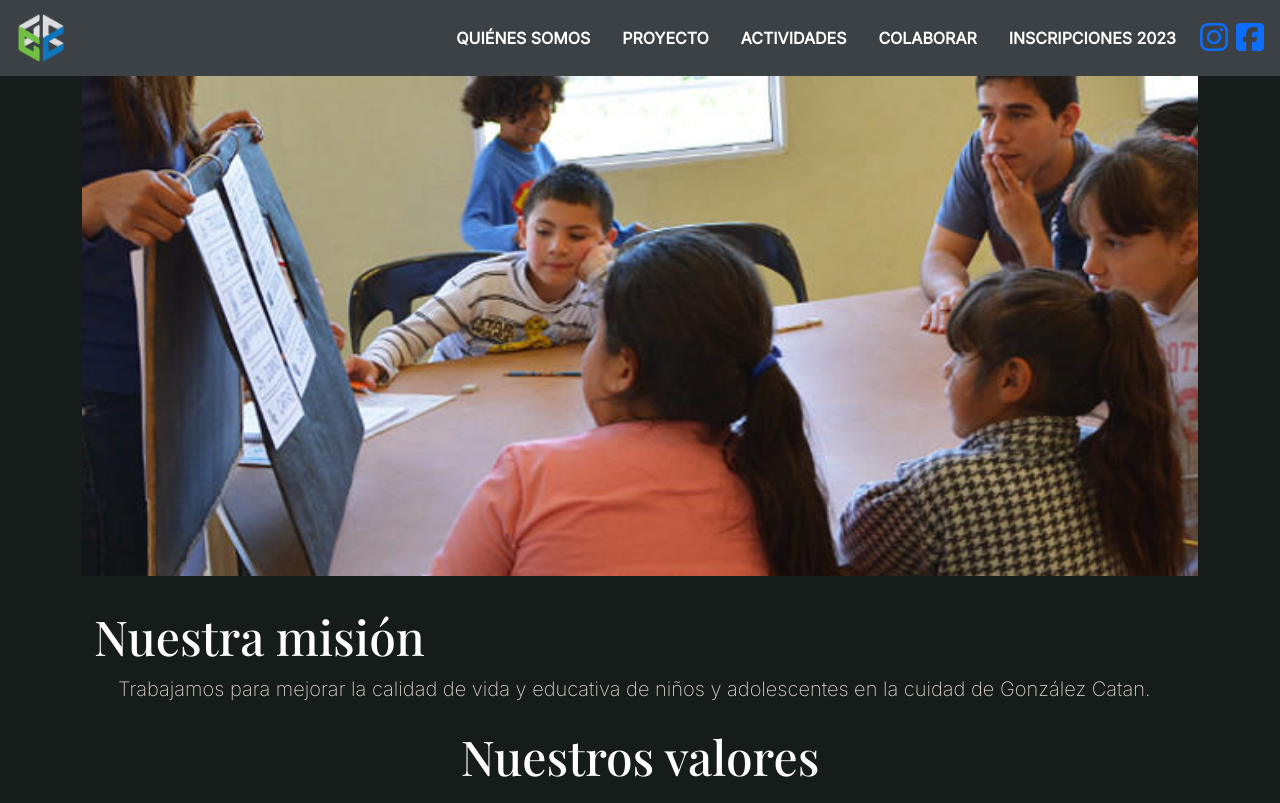
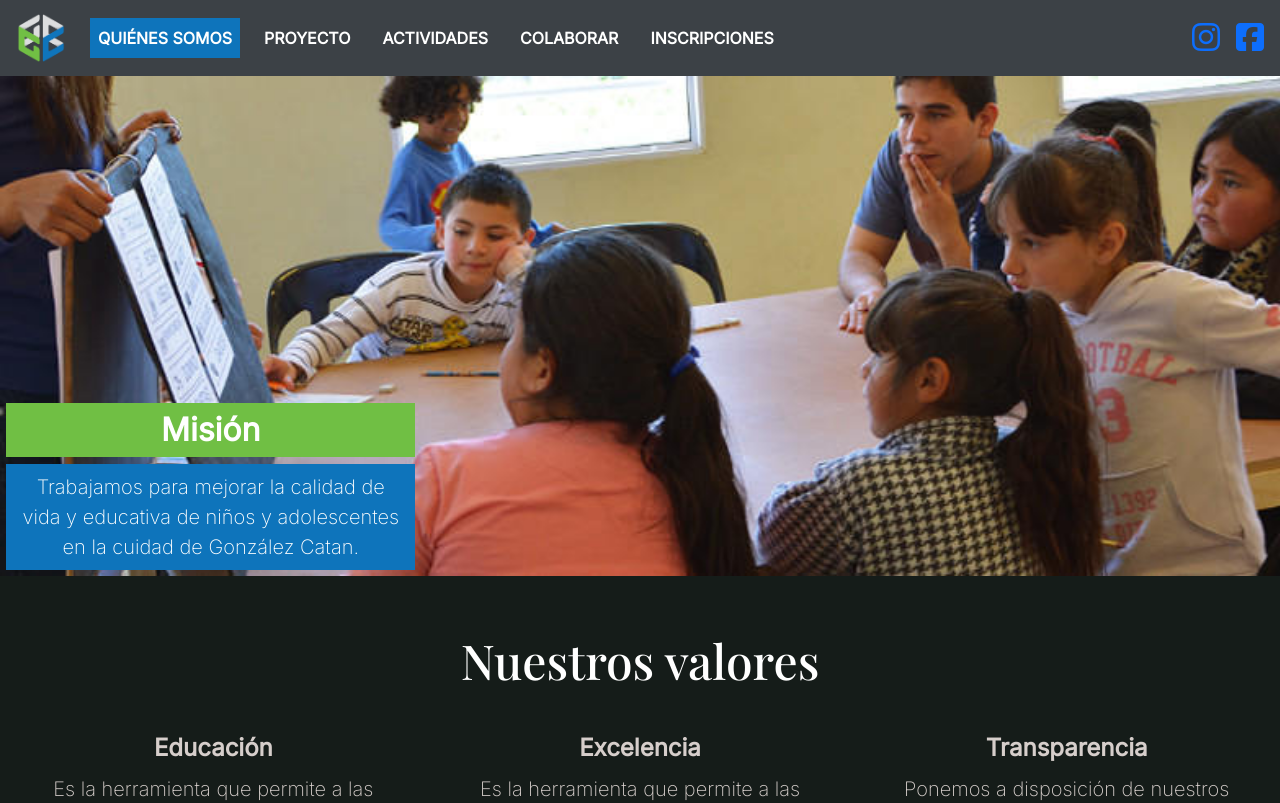
Before and after one commit to LeanzaBruno/integrador, a website: page src/about-us.html in a window 1280 px wide. Shown: the top 803 px of the page. Drawn offline with nearby package versions, Linux system fonts and the light colour scheme; files that its build step writes are made by us from their sources.

Commit message:
Modifications for about us page

```diff
--- a/src/about-us.html
+++ b/src/about-us.html
@@ -4,58 +4,70 @@
     <meta charset="UTF-8">
     <meta name="viewport" content="width=device-width, initial-scale=1.0">
     <link rel="stylesheet" href="../node_modules/bootstrap/dist/css/bootstrap.min.css"/>
-    <link rel="stylesheet" href="styles/styles.css"/>
+    <link rel="stylesheet" href="styles/css/styles.css"/>
     <link rel="icon" type="image/x-icon" href="resources/img/logoGC.ico"/>
     <script src="https://kit.fontawesome.com/dd0dcbeb38.js" crossorigin="anonymous"></script>
     <title>Proyecto GC</title>
 </head>
 <body>
     <header class="sticky-top">
-        <nav class="navbar navbar-expand-lg mx-3">
-            <a class="navbar-brand" href="#">
+        <nav class="navbar navbar-expand-lg">
+            <div>
+                <ul class="navbar-nav">
+                        <a class="navbar-brand" href="index.html">
                             <img src="resources/img/logoGC.png"/>
                         </a>
-            <ul class="navbar-nav align-items-center">
                         <li class="nav-item">
-                    <a class="nav-link">QUIÉNES SOMOS</a>
+                            <a class="nav-link active" href="about-us.html">QUIÉNES SOMOS</a>
                         </li>
                         <li class="nav-item">
-                    <a class="nav-link">PROYECTO</a>
+                            <a class="nav-link" href="project.html">PROYECTO</a>
                         </li>
                         <li class="nav-item">
-                    <a class="nav-link">ACTIVIDADES</a>
+                            <a class="nav-link" href="activities.html">ACTIVIDADES</a>
                         </li>
                         <li class="nav-item">
-                    <a class="nav-link">COLABORAR</a>
+                            <a class="nav-link" href="colabotate.html">COLABORAR</a>
                         </li>
                         <li class="nav-item">
-                    <a class="nav-link">INSCRIPCIONES 2023</a>
+                            <a class="nav-link" href="inscriptions.html">INSCRIPCIONES</a>
                         </li>
+                    </div>
+                </ul>
+            <div>
+
+            <div>
+                <ul class="navbar-nav">
                     <li class="nav-item ms-2">
                         <a href="https://instagram.com/proyecto.gc">
                             <i class="fa-brands fa-instagram fa-2x">
                             </i>
                         </a>
                     </li>
-                <li class="nav-item ms-2">
+                    <li class="nav-item ms-3">
                         <a href="https://facebook.com/proyectogc.ong/">
                             <i class="fa-brands fa-square-facebook fa-2x">
                             </i>
                         </a>
                     </li>
                 </ul>
+            </div>
         </nav>
     </header>
 
-    <main class="container">
-        <div class="row main-image-aboutus">
+    <main>
+        <div class="main-image-aboutus align-items-start">
+            <div class="text-center">
+                <h2 class="text-green fw-bold">Misión</h2>
+                <p class="text-blue">
+                    Trabajamos para mejorar la calidad de<br>vida y educativa de niños y adolescentes<br>en la cuidad de González Catan.
+                </p>
+            </div>
+        </div>
+        <div class="container"></div>
         </div>
 
         <div class="row mt-4">
-            <h1 class="col">Nuestra misión</h2>
-            <p class="ms-4">
-                Trabajamos para mejorar la calidad de vida y educativa de niños y adolescentes en la cuidad de González Catan.
-            </p>
         </div>
 
         <div class="row mt-4">
@@ -122,6 +134,9 @@
         </div>
 
         <div class="row d-flex justify-content-center">
+            <div class="col text-center">
+                <img style="width: 100px; height: 100px;" src="resources/img/gc.png">
+            </div>
             <div class="col-4 card">
                 <div class="card-body">
                     <h4 class="card-title">Desarrollo integral</h4>
@@ -129,6 +144,9 @@
                         Trabajamos para promover y proveer las oportunidades necesarias para garantizar el crecimiento, el conocimiento y el compañerismo de todos
                     </p>
                 </div>
+            </div>
+            <div class="col text-center">
+                <img style="width: 100px; height: 100px;" src="resources/img/gc.png">
             </div>
         </div>
     </main>
--- a/src/styles/scss/styles.scss
+++ b/src/styles/scss/styles.scss
@@ -149,13 +149,9 @@ footer{
 
     .text{
         font-family: 'Inter', sans-serif;
-        font-weight: bold;
-        font-size: 2.5rem;
-        padding-top: 0.5rem;
-        padding-bottom: 0.5rem;
+        padding: 0.5rem 1rem 0.5rem 1rem;
         margin: 0.4rem;
         color: white;
-        width: 500px;
 
         &-green{
             @extend .text;
@@ -206,6 +202,7 @@ footer{
     background-color: inherit;
     color: $text-primary;
     align-items: baseline;
+    text-align: center;
 
     .card-title{
         font-weight: 600;
```
Also changed, not shown: src/styles/css/styles.css. Lines whose indentation alone changed are shown as unchanged.
